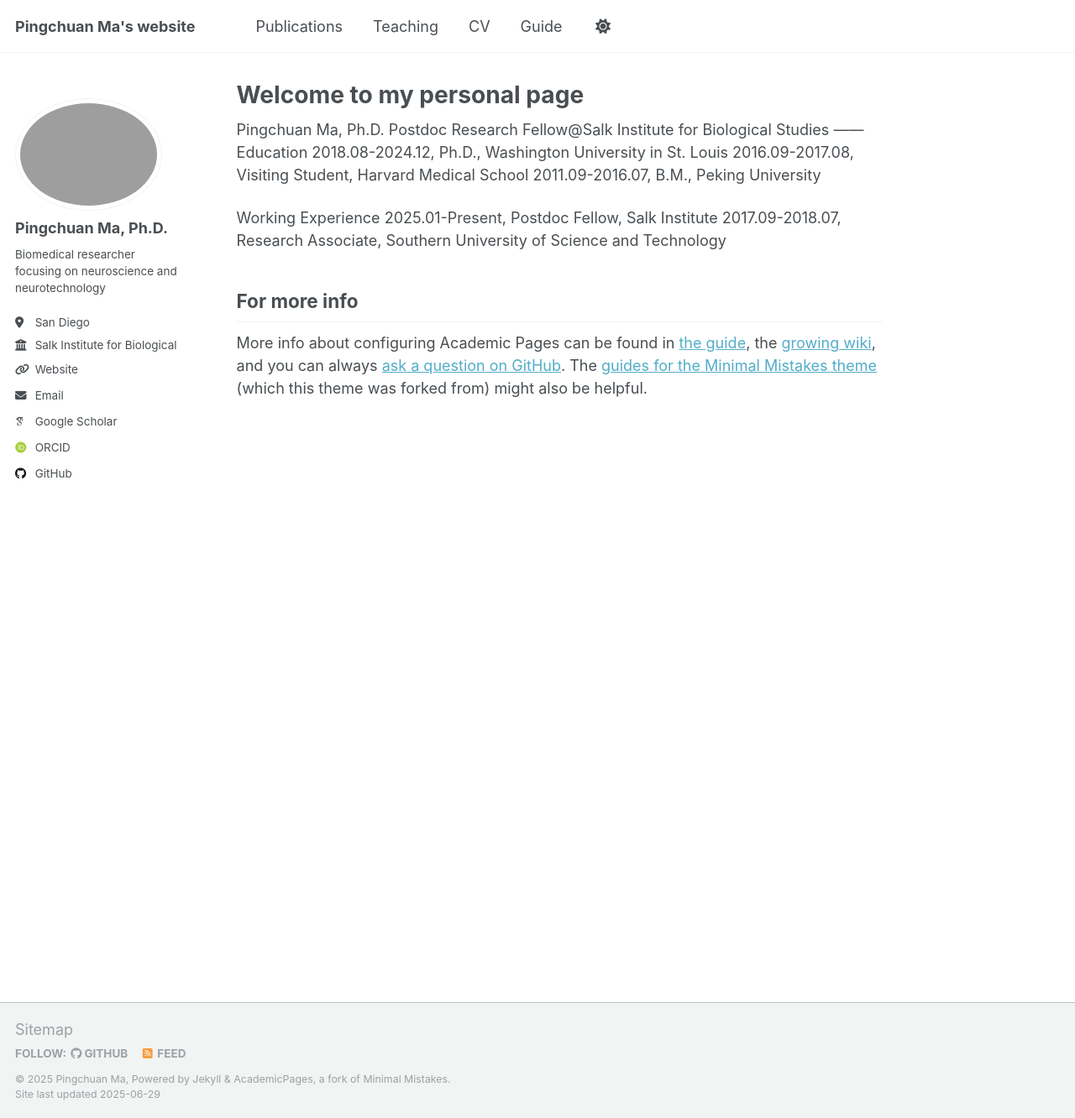
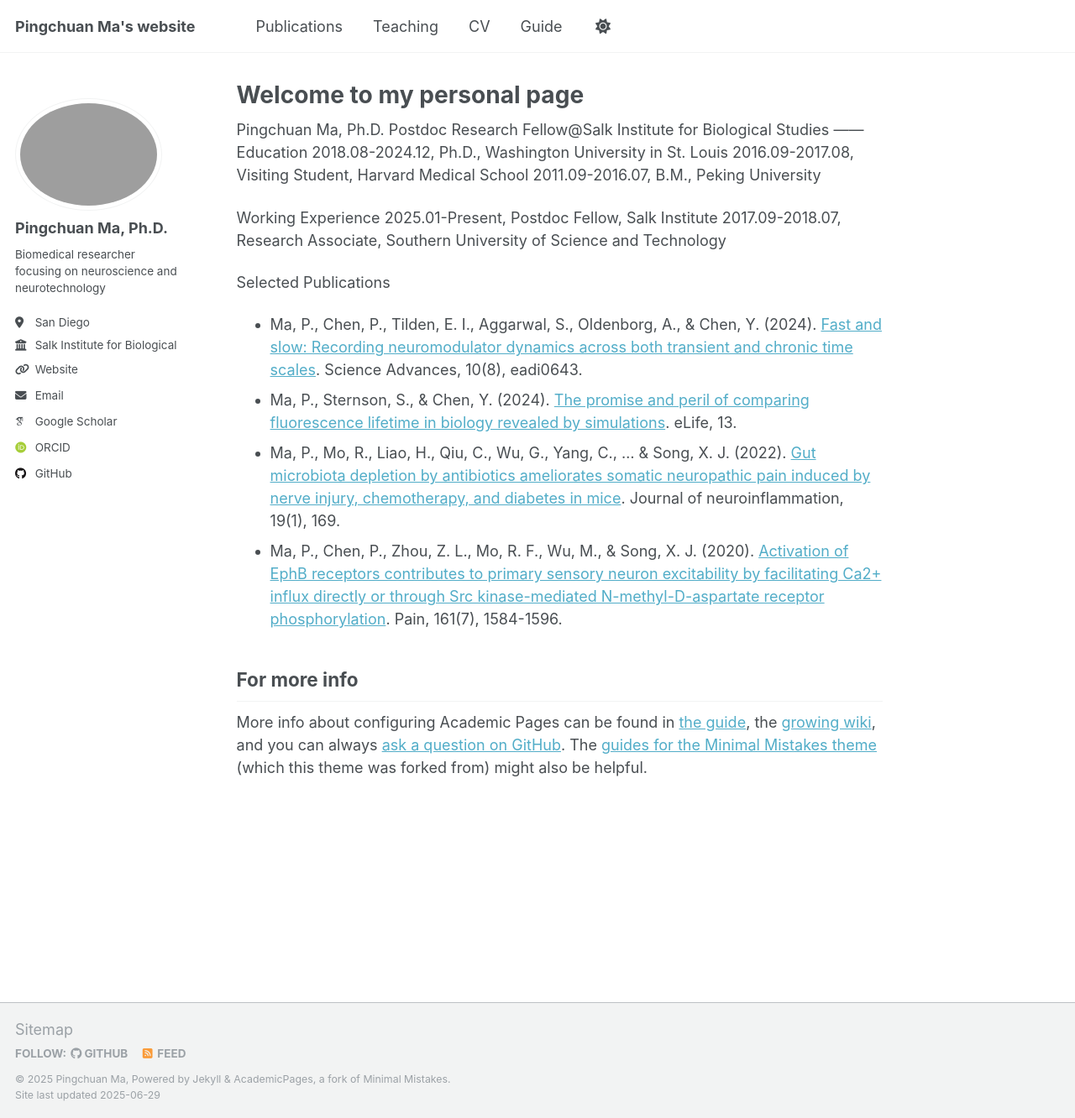
Before and after one commit to pcmaaaaa/pcmaaaaa.github.io, a Jekyll site: the page built from _pages/about.md, in a window 1280 px wide and 1332 px high. Shown: the whole window at 84% size. Built offline with Jekyll 4.4.1, drawn with Linux system fonts in a browser that asks for light colours; some web fonts are replaced; a script that is not in the unit is left out.

Commit message:
Update about.md

```diff
--- a/_pages/about.md
+++ b/_pages/about.md
@@ -19,6 +19,12 @@ Working Experience
 2025.01-Present, Postdoc Fellow, Salk Institute
 2017.09-2018.07, Research Associate, Southern University of Science and Technology
 
+Selected Publications
+- Ma, P., Chen, P., Tilden, E. I., Aggarwal, S., Oldenborg, A., & Chen, Y. (2024). [Fast and slow: Recording neuromodulator dynamics across both transient and chronic time scales](https://www.science.org/doi/full/10.1126/sciadv.adi0643). Science Advances, 10(8), eadi0643.
+- Ma, P., Sternson, S., & Chen, Y. (2024). [The promise and peril of comparing fluorescence lifetime in biology revealed by simulations](https://elifesciences.org/reviewed-preprints/101559v1). eLife, 13.
+- Ma, P., Mo, R., Liao, H., Qiu, C., Wu, G., Yang, C., ... & Song, X. J. (2022). [Gut microbiota depletion by antibiotics ameliorates somatic neuropathic pain induced by nerve injury, chemotherapy, and diabetes in mice](https://link.springer.com/article/10.1186/s12974-022-02523-w). Journal of neuroinflammation, 19(1), 169.
+- Ma, P., Chen, P., Zhou, Z. L., Mo, R. F., Wu, M., & Song, X. J. (2020). [Activation of EphB receptors contributes to primary sensory neuron excitability by facilitating Ca2+ influx directly or through Src kinase-mediated N-methyl-D-aspartate receptor phosphorylation](https://journals.lww.com/pain/abstract/2020/07000/activation_of_ephb_receptors_contributes_to.16.aspx). Pain, 161(7), 1584-1596.
+
 For more info
 ------
 More info about configuring Academic Pages can be found in [the guide](https://academicpages.github.io/markdown/), the [growing wiki](https://github.com/academicpages/academicpages.github.io/wiki), and you can always [ask a question on GitHub](https://github.com/academicpages/academicpages.github.io/discussions). The [guides for the Minimal Mistakes theme](https://mmistakes.github.io/minimal-mistakes/docs/configuration/) (which this theme was forked from) might also be helpful.
```
